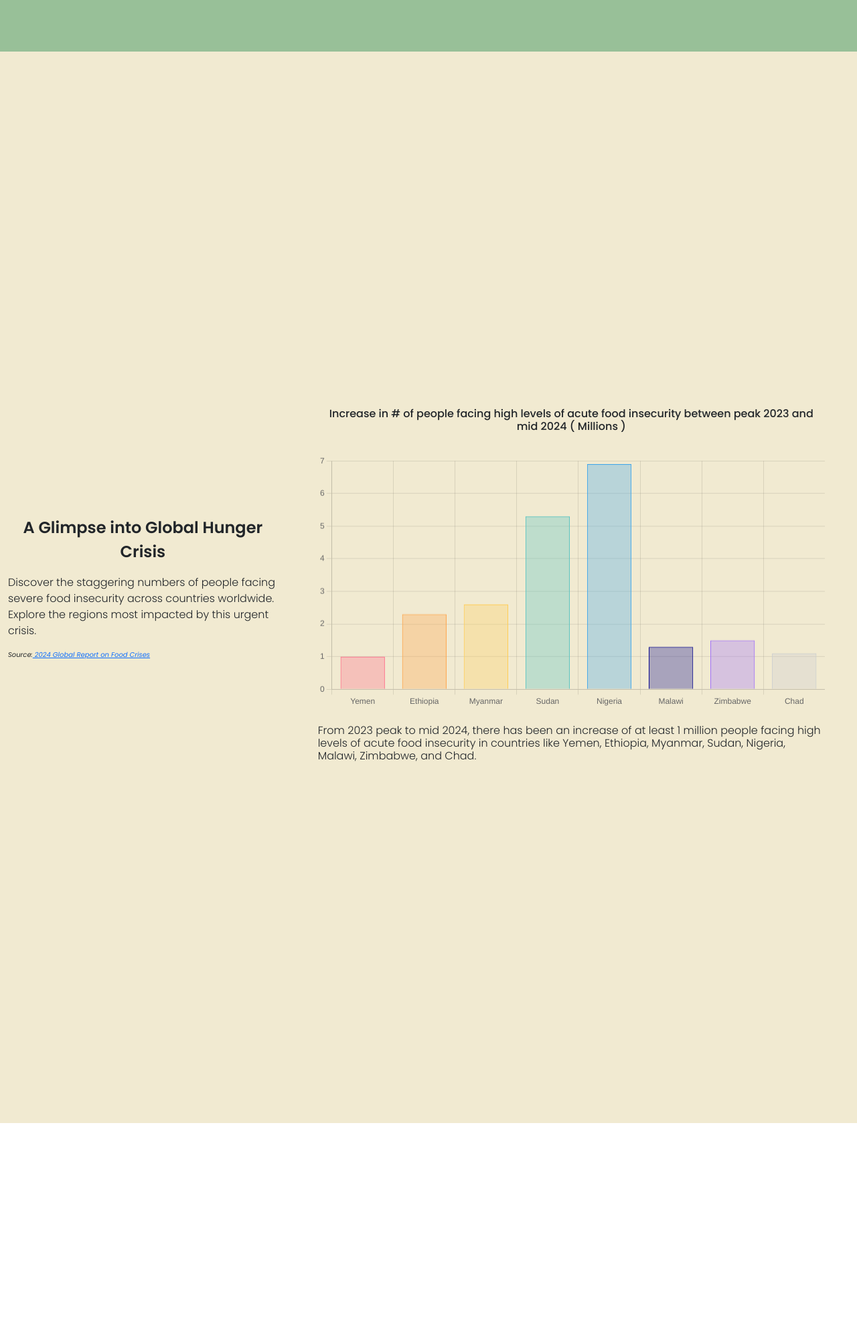
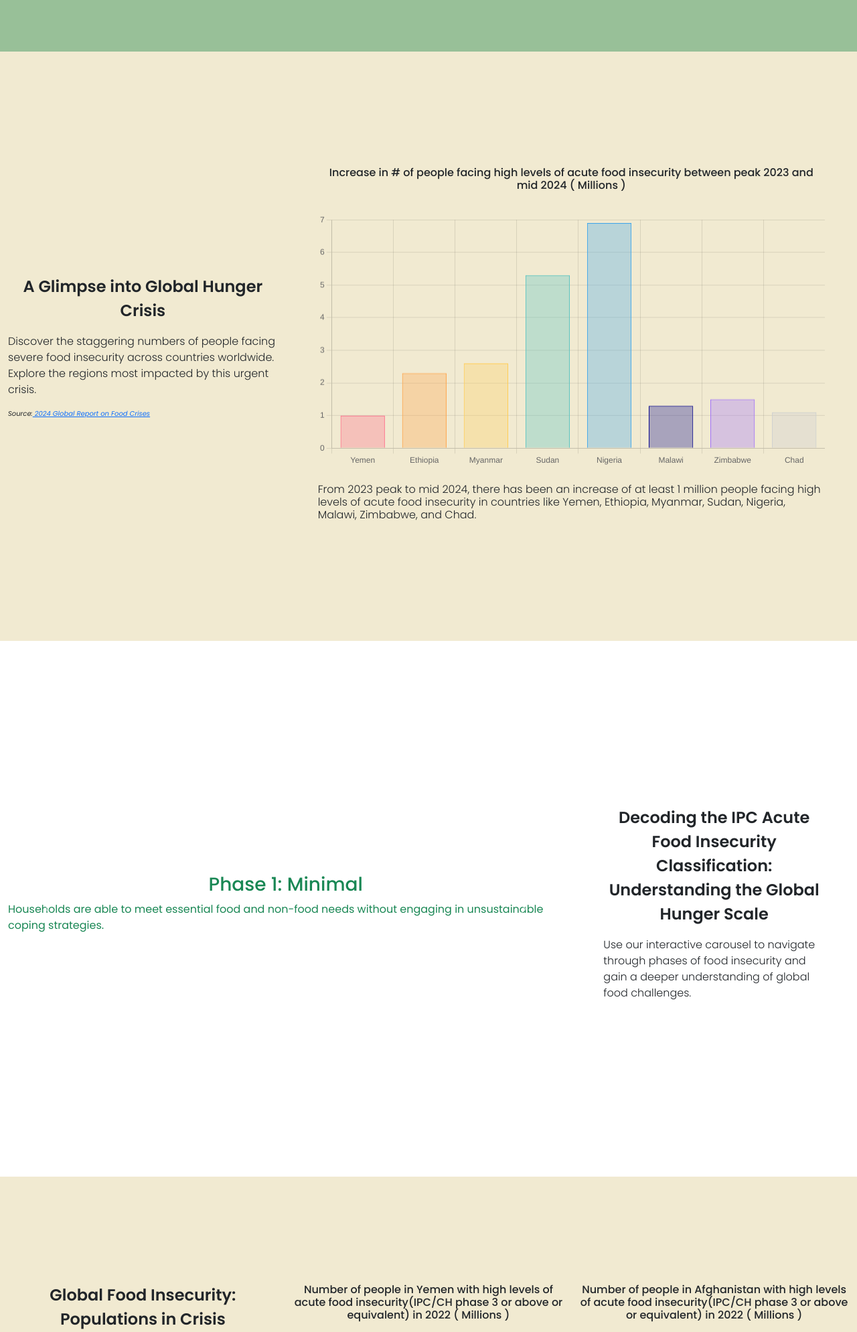
Before and after one commit to LuaYiNing/wad2Proj, a PHP site: page /frontend/home.html in a window 1280 px wide. Shown: the part 806-2795 px from the top of the page at 67% size. Run offline with PHP 8.4, Linux system fonts and the light colour scheme; some web fonts are replaced.

Commit message:
Update home.css

```diff
--- a/public/frontend/home.css
+++ b/public/frontend/home.css
@@ -53,7 +53,7 @@
 
 
 .section {
-    height: 200vh;
+    height: 110vh;
     width: 100%;
     background-color: #f1ead1;
     background-size: cover;
@@ -66,7 +66,7 @@
 
 }
 .section2 {
-    height: 200vh;
+    height: 100vh;
     width: 100%;
     background-color: #ffffff;
     background-size: cover;
```
